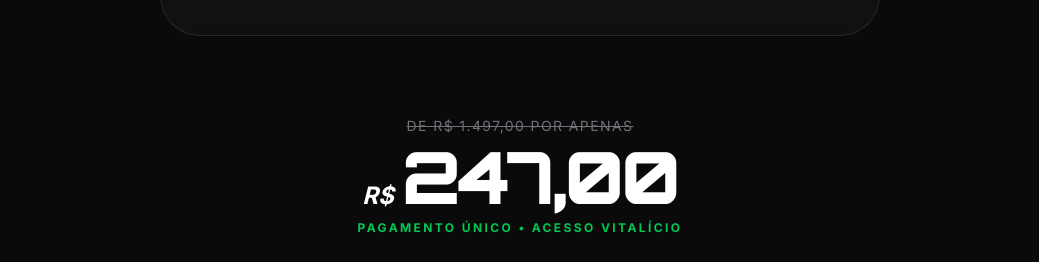
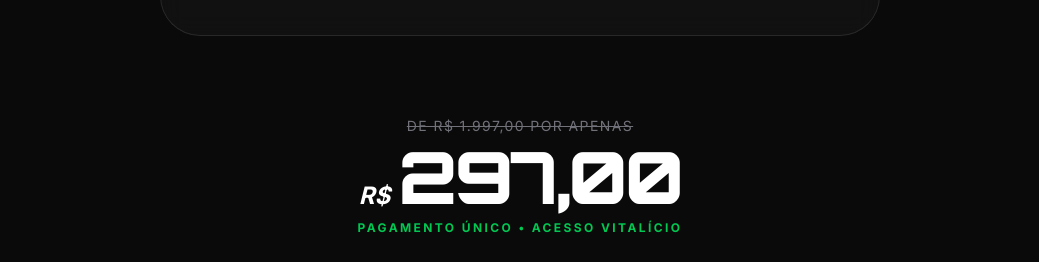
Before and after one commit to HadassaIA/Hadassa-ia2, a plain HTML site: page index.html in a window 1280 px wide. Shown: the part 4123-4385 px from the top of the page, without its empty margins (120-1159 px from the left). Drawn offline with nearby package versions, Linux system fonts and the light colour scheme.

Commit message:
Update price display in index.html

```diff
--- a/index.html
+++ b/index.html
@@ -289,10 +289,10 @@
             </div>
 
             <div class="fade-up flex flex-col items-center" style="transition-delay: 100ms;">
-                <span class="text-zinc-500 text-sm line-through tracking-widest uppercase mb-1">De R$ 1.497,00 por apenas</span>
+                <span class="text-zinc-500 text-sm line-through tracking-widest uppercase mb-1">De R$ 1.997,00 por apenas</span>
                 <div class="flex items-baseline gap-2">
                     <span class="text-white text-2xl font-bold italic">R$</span>
-                    <span class="text-6xl md:text-7xl font-display font-black text-white tracking-tighter">247,00</span>
+                    <span class="text-6xl md:text-7xl font-display font-black text-white tracking-tighter">297,00</span>
                 </div>
                 <span class="text-emerald-500 text-xs font-bold tracking-[0.2em] uppercase mt-2">Pagamento Único • Acesso Vitalício</span>
             </div>
```
